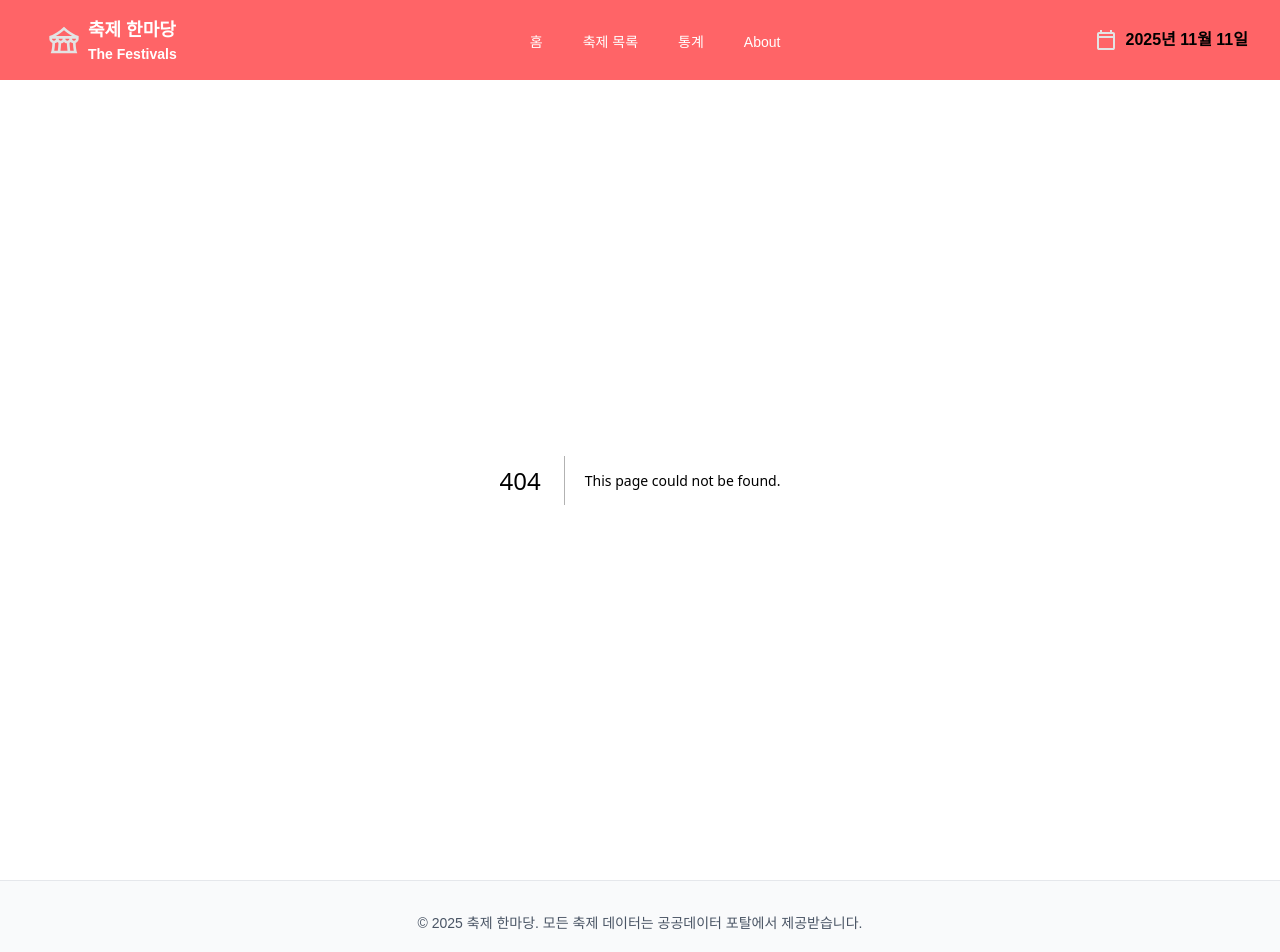
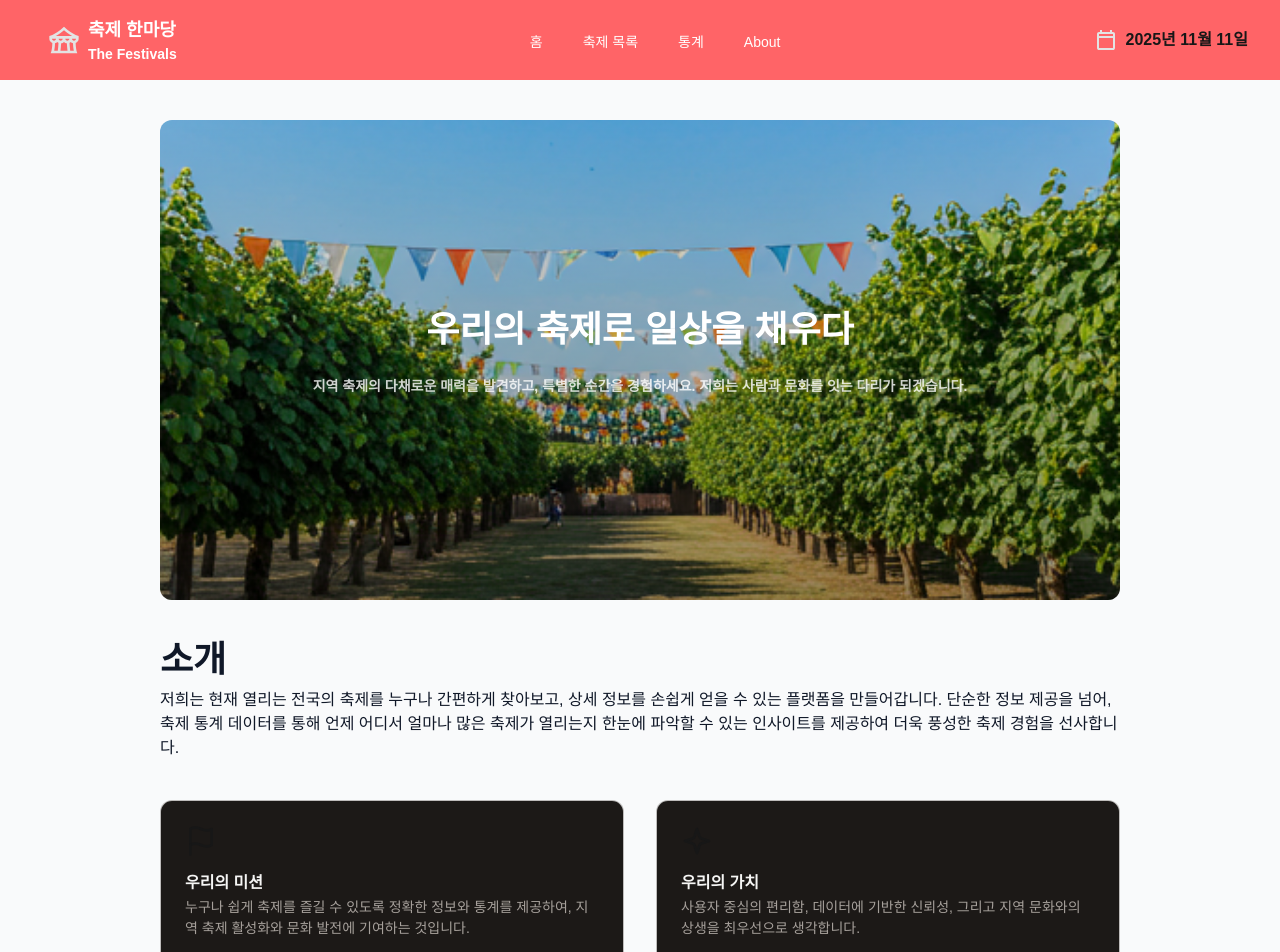
Before and after one commit to dib3474/the-festivals, a Next.js app: page /about in a window 1280 px wide. Before the commit this address had no page. Shown: the top 952 px of the page. Built offline with nearby package versions, Linux system fonts and the light colour scheme.

Commit message:
feat: About 페이지 구현

```diff
--- /dev/null
+++ b/app/about/page.tsx
@@ -0,0 +1,20 @@
+import HeroSection from "@/components/about/HeroSection";
+import Introduction from "@/components/about/Introduction";
+import MissionGrid from "@/components/about/MissionGrid";
+
+export default function About() {
+  return (
+    <div className="min-h-screen bg-gray-50 flex flex-col items-center py-10 px-4">
+      <div className="flex flex-col max-w-[960px] gap-10 w-full">
+        {/* Hero Section */}
+        <HeroSection />
+
+        {/* Introduction Section */}
+        <Introduction />
+
+        {/* Mission & Values Section */}
+        <MissionGrid />
+      </div>
+    </div>
+  );
+}
--- a/components/Navigation.tsx
+++ b/components/Navigation.tsx
@@ -49,7 +49,7 @@ export default function Navigation() {
               통계
             </Link>
             <Link
-              href="/stats"
+              href="/about"
               className="inline-flex items-center px-1 pt-1 text-sm font-medium text-white hover:text-rose-100"
             >
               About
--- /dev/null
+++ b/components/about/HeroSection.tsx
@@ -0,0 +1,28 @@
+import Image from "next/image";
+import Heading from "@/components/ui/Heading";
+
+export default function HeroSection() {
+  return (
+    <div className="max-w-[960px]">
+      <div className="relative flex min-h-[480px] flex-col gap-6 items-center justify-center p-4 rounded-xl overflow-hidden">
+        <Image
+          src="/about_img.png"
+          alt="Festival Scenery"
+          fill
+          className="object-cover z-0"
+          priority
+        />
+        <div className="absolute inset-0 bg-gradient-to-b from-black/10 to-black/40 z-10" />
+        <div className="relative z-20 flex flex-col gap-2 text-center">
+          <Heading className="text-white leading-tight" align="center">
+            우리의 축제로 일상을 채우다
+          </Heading>
+          <Heading level={2} className="text-white/80 text-sm leading-normal" align="center">
+            지역 축제의 다채로운 매력을 발견하고, 특별한 순간을 경험하세요. 저희는 사람과 문화를
+            잇는 다리가 되겠습니다.
+          </Heading>
+        </div>
+      </div>
+    </div>
+  );
+}
--- /dev/null
+++ b/components/about/Introduction.tsx
@@ -0,0 +1,18 @@
+import Heading from "@/components/ui/Heading";
+import Text from "@/components/ui/Text";
+
+export default function Introduction() {
+  return (
+    <div className="flex flex-col gap-2">
+      <Heading className="text-gray-900 font-bold" marginBottom={false}>
+        소개
+      </Heading>
+      <Text>
+        저희는 현재 열리는 전국의 축제를 누구나 간편하게 찾아보고, 상세 정보를 손쉽게 얻을 수 있는
+        플랫폼을 만들어갑니다. 단순한 정보 제공을 넘어, 축제 통계 데이터를 통해 언제 어디서 얼마나
+        많은 축제가 열리는지 한눈에 파악할 수 있는 인사이트를 제공하여 더욱 풍성한 축제 경험을
+        선사합니다.
+      </Text>
+    </div>
+  );
+}
--- /dev/null
+++ b/components/about/MissionCard.tsx
@@ -0,0 +1,27 @@
+import Heading from "@/components/ui/Heading";
+import Text from "@/components/ui/Text";
+import { ElementType } from "react";
+
+interface MissionCardProps {
+  icon: ElementType;
+  title: string;
+  description: string;
+}
+
+export default function MissionCard({ icon: Icon, title, description }: MissionCardProps) {
+  return (
+    <div className="flex flex-1 gap-4 rounded-xl border border-stone-200/80 dark:border-stone-800/80 bg-stone-900 p-6 flex-col">
+      <Icon size={32} className="text-primary" />
+      <div className="flex flex-col gap-1">
+        <Heading
+          level={3}
+          className="text-stone-100 text-base font-bold leading-tight"
+          marginBottom={false}
+        >
+          {title}
+        </Heading>
+        <Text className="text-stone-400 text-sm font-normal leading-normal">{description}</Text>
+      </div>
+    </div>
+  );
+}
--- /dev/null
+++ b/components/about/MissionGrid.tsx
@@ -0,0 +1,34 @@
+import Grid from "@/components/ui/Grid";
+import MissionCard from "./MissionCard";
+import { FlagIcon } from "@/components/icon/FlagIcon";
+import { SparkIcon } from "@/components/icon/SparkIcon";
+
+const MISSION_DATA = [
+  {
+    icon: FlagIcon,
+    title: "우리의 미션",
+    description:
+      "누구나 쉽게 축제를 즐길 수 있도록 정확한 정보와 통계를 제공하여, 지역 축제 활성화와 문화 발전에 기여하는 것입니다.",
+  },
+  {
+    icon: SparkIcon,
+    title: "우리의 가치",
+    description:
+      "사용자 중심의 편리함, 데이터에 기반한 신뢰성, 그리고 지역 문화와의 상생을 최우선으로 생각합니다.",
+  },
+];
+
+export default function MissionGrid() {
+  return (
+    <Grid columns={{ default: 1, md: 2 }} gap="lg">
+      {MISSION_DATA.map((item, index) => (
+        <MissionCard
+          key={index}
+          icon={item.icon}
+          title={item.title}
+          description={item.description}
+        />
+      ))}
+    </Grid>
+  );
+}
--- /dev/null
+++ b/components/icon/FlagIcon.tsx
@@ -0,0 +1,24 @@
+interface FlagIconProps {
+  size?: number;
+  className?: string;
+}
+
+export function FlagIcon({ size = 24, className }: FlagIconProps) {
+  return (
+    <svg
+      xmlns="http://www.w3.org/2000/svg"
+      width={`${size}px`}
+      height={`${size}px`}
+      viewBox="0 0 24 24"
+      fill="none"
+      stroke="currentColor"
+      strokeWidth="2"
+      strokeLinecap="round"
+      strokeLinejoin="round"
+      className={className}
+    >
+      <path d="M4 15s1-1 4-1 5 2 8 2 4-1 4-1V3s-1 1-4 1-5-2-8-2-4 1-4 1z" />
+      <line x1="4" x2="4" y1="22" y2="15" />
+    </svg>
+  );
+}
--- /dev/null
+++ b/components/icon/SparkIcon.tsx
@@ -0,0 +1,23 @@
+interface SparkIconProps {
+  size?: number;
+  className?: string;
+}
+
+export function SparkIcon({ size = 24, className }: SparkIconProps) {
+  return (
+    <svg
+      xmlns="http://www.w3.org/2000/svg"
+      width={`${size}px`}
+      height={`${size}px`}
+      viewBox="0 0 24 24"
+      fill="none"
+      stroke="currentColor"
+      strokeWidth="2"
+      strokeLinecap="round"
+      strokeLinejoin="round"
+      className={className}
+    >
+      <path d="m12 3-1.912 5.813a2 2 0 0 1-1.275 1.275L3 12l5.813 1.912a2 2 0 0 1 1.275 1.275L12 21l1.912-5.813a2 2 0 0 1 1.275-1.275L21 12l-5.813-1.912a2 2 0 0 1-1.275-1.275Z" />
+    </svg>
+  );
+}
```
Also changed, not shown: public/about_img.png (added).
